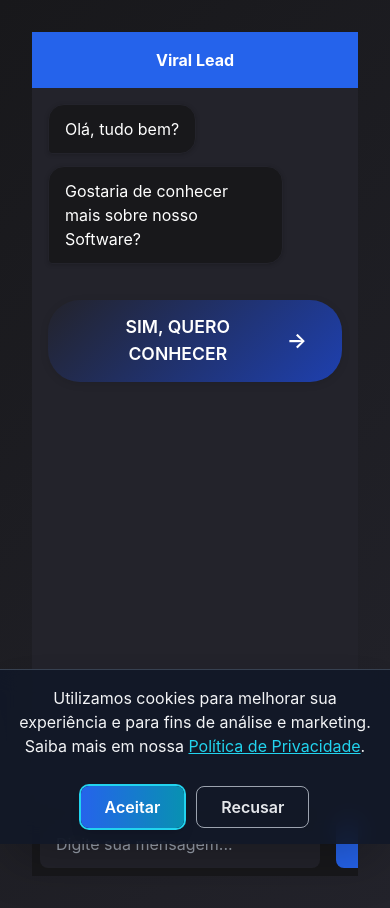
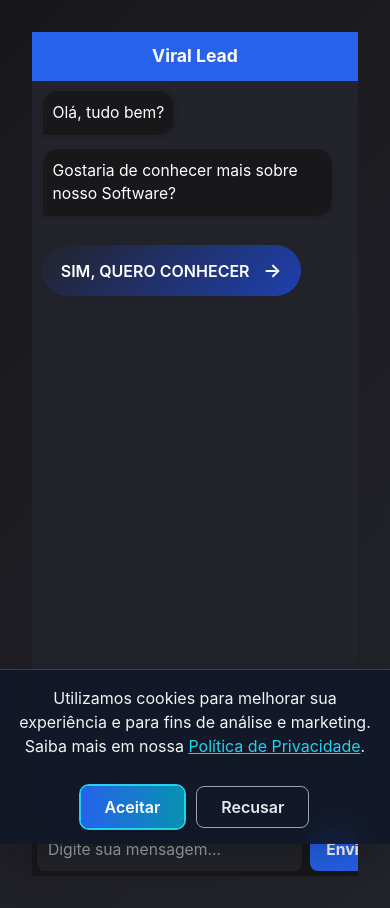
Before and after one commit to marceloayubbueno/viral-lead-site, a Next.js app: page /chat in a window 390 px wide. Built offline with nearby package versions, Linux system fonts and the light colour scheme.

Commit message:
fix: responsividade mobile aprimorada no chat e ajuste para ocupar 100dvh sem scroll

```diff
--- a/src/app/chat/page.tsx
+++ b/src/app/chat/page.tsx
@@ -11,7 +11,9 @@
       alignItems: 'center',
       justifyContent: 'center',
       padding: '2rem',
-    }}>
+    }}
+    className="chat-outer-wrapper"
+    >
       <ChatBot fullscreen />
     </div>
   );
--- a/src/components/ChatBot.module.css
+++ b/src/components/ChatBot.module.css
@@ -132,3 +132,71 @@
   border-radius: 0;
   box-shadow: none;
 }
+
+/* --- RESPONSIVIDADE MOBILE --- */
+@media (max-width: 480px) {
+  .chatbotContainer {
+    max-width: 100vw;
+    width: 100vw;
+    height: 100dvh;
+    max-height: 100dvh;
+    border-radius: 0;
+    box-shadow: none;
+  }
+  .chatbotHeader {
+    font-size: 1.1rem;
+    padding: 0.7rem;
+  }
+  .chatbotMessages {
+    padding: 0.6rem;
+    min-height: 0;
+    flex: 1 1 auto;
+    height: 100%;
+  }
+  .chatbotForm {
+    padding: 0.3rem;
+    gap: 0.3rem;
+  }
+  .chatbotInput {
+    font-size: 0.98rem;
+    padding: 0.6rem 0.7rem;
+    margin-right: 0.2rem;
+  }
+  .chatbotSendButton {
+    padding: 0.6rem 1rem;
+    font-size: 0.98rem;
+  }
+  .userMessage, .botMessage {
+    padding: 10px 10px;
+    font-size: 0.98rem;
+    max-width: 95%;
+  }
+  .messageButtons {
+    gap: 0.3rem;
+    margin: 0.7rem 0 0.3rem 0;
+  }
+  .messageButton {
+    font-size: 1rem;
+    padding: 0.7rem 1.2rem;
+    margin: 0.3rem 0;
+  }
+}
+
+@media (max-width: 375px) {
+  .chatbotHeader {
+    font-size: 1rem;
+    padding: 0.5rem;
+  }
+  .chatbotInput, .chatbotSendButton {
+    font-size: 0.93rem;
+    padding: 0.5rem 0.5rem;
+  }
+  .userMessage, .botMessage {
+    font-size: 0.93rem;
+    padding: 8px 6px;
+  }
+  .messageButton {
+    font-size: 0.95rem;
+    padding: 0.6rem 0.7rem;
+  }
+}
```
